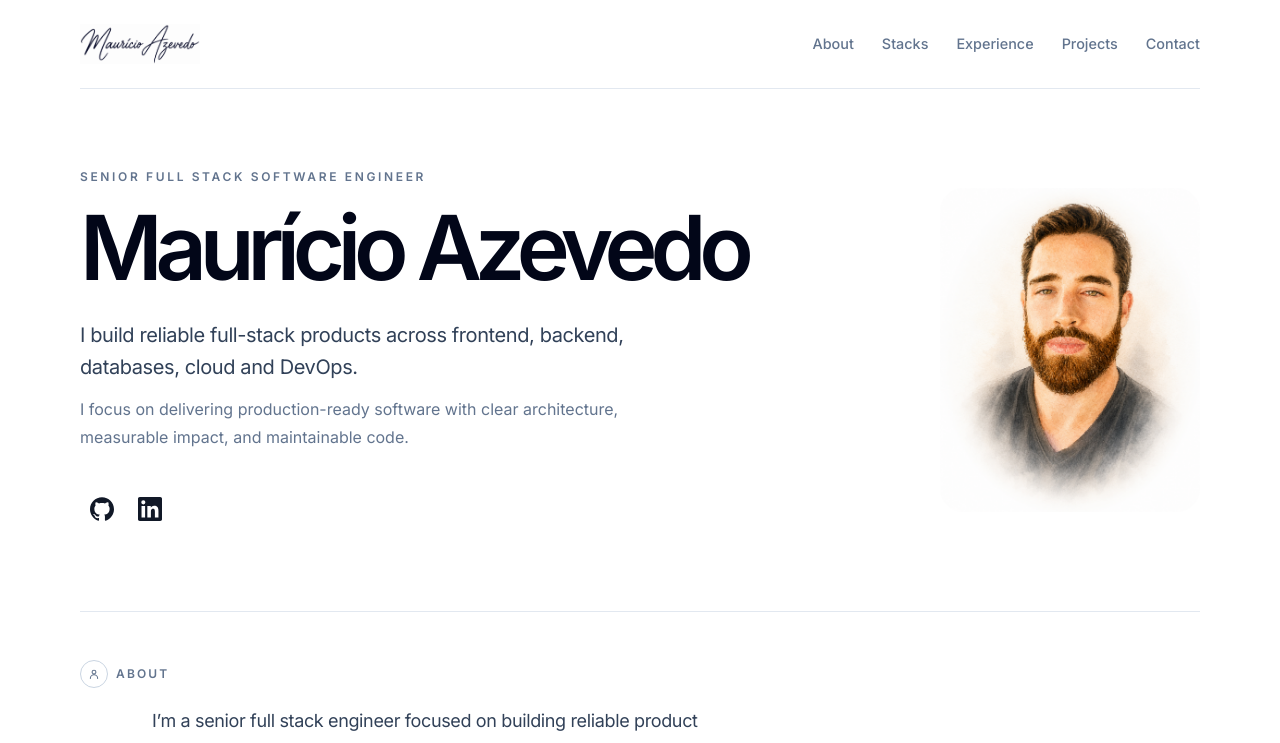
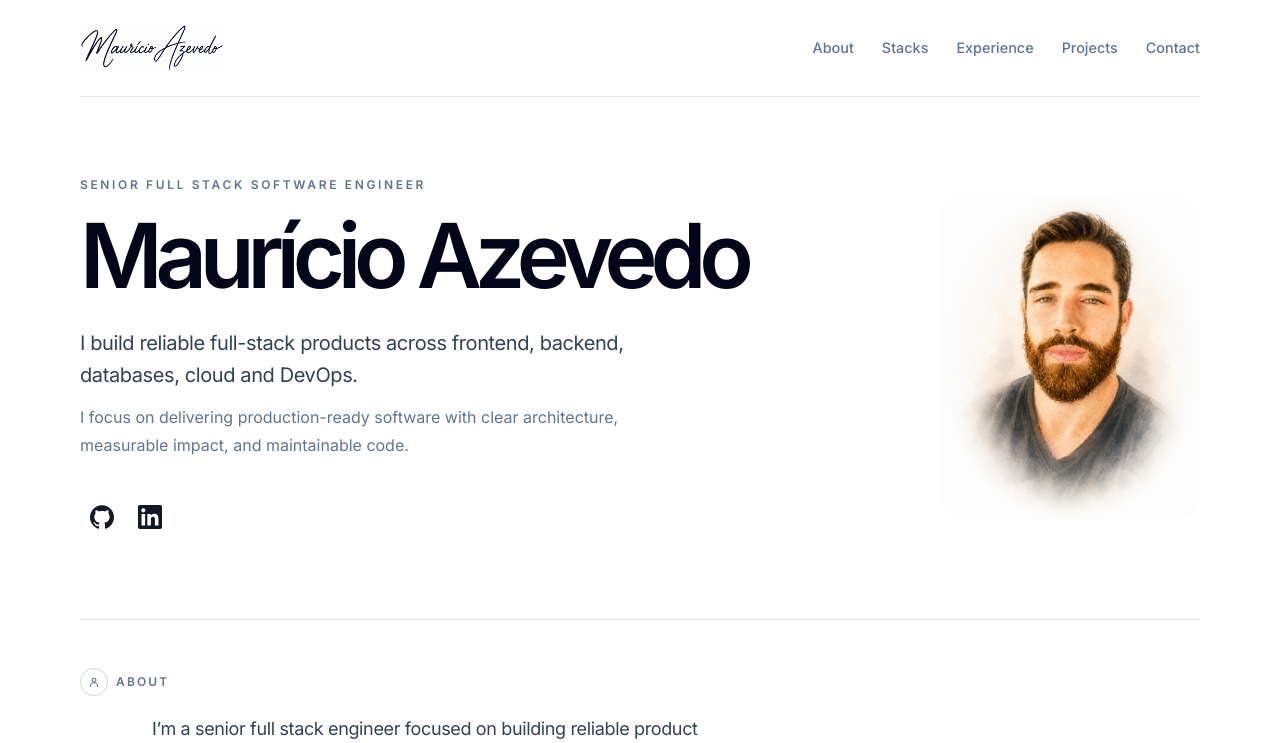
Before and after one commit to mauricio-azevedo/portfolio, a React (Vite) app: page / in a window 1280 px wide. Shown: the top 743 px of the page. Built offline with nearby package versions, Linux system fonts and the light colour scheme.

Commit message:
Adjusted logo size in `SiteHeader.tsx` for improved visual consistency.
Signed-off-by: Maurício Azevedo <mauricio.mendonca.azevedo@gmail.com>

```diff
--- a/src/components/SiteHeader.tsx
+++ b/src/components/SiteHeader.tsx
@@ -11,7 +11,7 @@ export function SiteHeader({ brandName, navigationItems }: SiteHeaderProps) {
     <header className="mx-auto w-[min(1120px,calc(100%_-_48px))] border-b border-slate-200 py-6 max-[720px]:w-[min(100%_-_32px,1120px)]">
       <div className="flex items-center justify-between gap-6">
         <a className="inline-flex items-center" href="#top" aria-label={`${brandName} home`}>
-          <img className="h-10 w-auto max-w-[170px] object-contain max-[720px]:h-9 max-[720px]:max-w-[140px]" src={signatureLogo} alt="" />
+          <img className="h-12" src={signatureLogo} alt="" />
         </a>
 
         <nav
```
